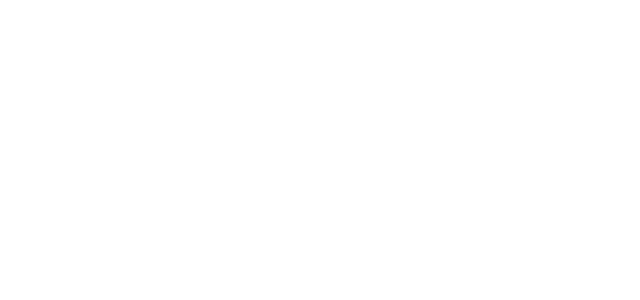
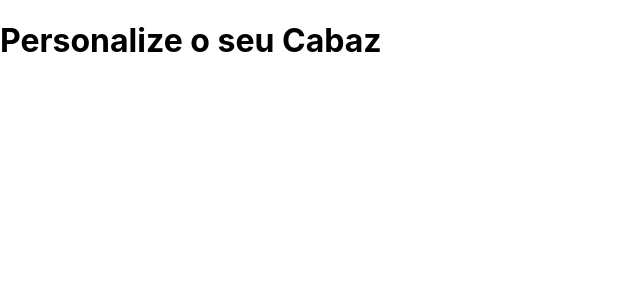
Before and after one commit to joao-lucas-dias/site-horta-nova, a React (Create React App) app: page /new-basket in a window 1280 px wide. Shown: the top 300 px of the page, without its empty margins (0-640 px from the left). Built offline with nearby package versions, Linux system fonts and the light colour scheme.

Commit message:
Add New Basket route

```diff
--- a/src/App.js
+++ b/src/App.js
@@ -2,6 +2,7 @@ import { Route, Redirect, Switch } from "react-router-dom";
 
 import "./App.css";
 import Home from "./pages/Home";
+import NewBasket from "./pages/NewBasket";
 
 function App() {
   return (
@@ -12,6 +13,9 @@ function App() {
       <Route path="/home" exact>
         <Home />
       </Route>
+      <Route path="/new-basket">
+        <NewBasket />
+      </Route>
     </Switch>
   );
 }
--- a/src/pages/Home.js
+++ b/src/pages/Home.js
@@ -1,5 +1,13 @@
+import { Fragment } from "react";
+import { Link } from "react-router-dom";
+
 const Home = () => {
-  return <h1>Home Page</h1>;
+  return (
+    <Fragment>
+      <h1>Home Page</h1>
+      <Link to="/new-basket">Personalizar Cabaz</Link>
+    </Fragment>
+  );
 };
 
 export default Home;
--- /dev/null
+++ b/src/pages/NewBasket.js
@@ -0,0 +1,5 @@
+const NewBasket = () => {
+  return <h1>Personalize o seu Cabaz</h1>;
+};
+
+export default NewBasket;
```
